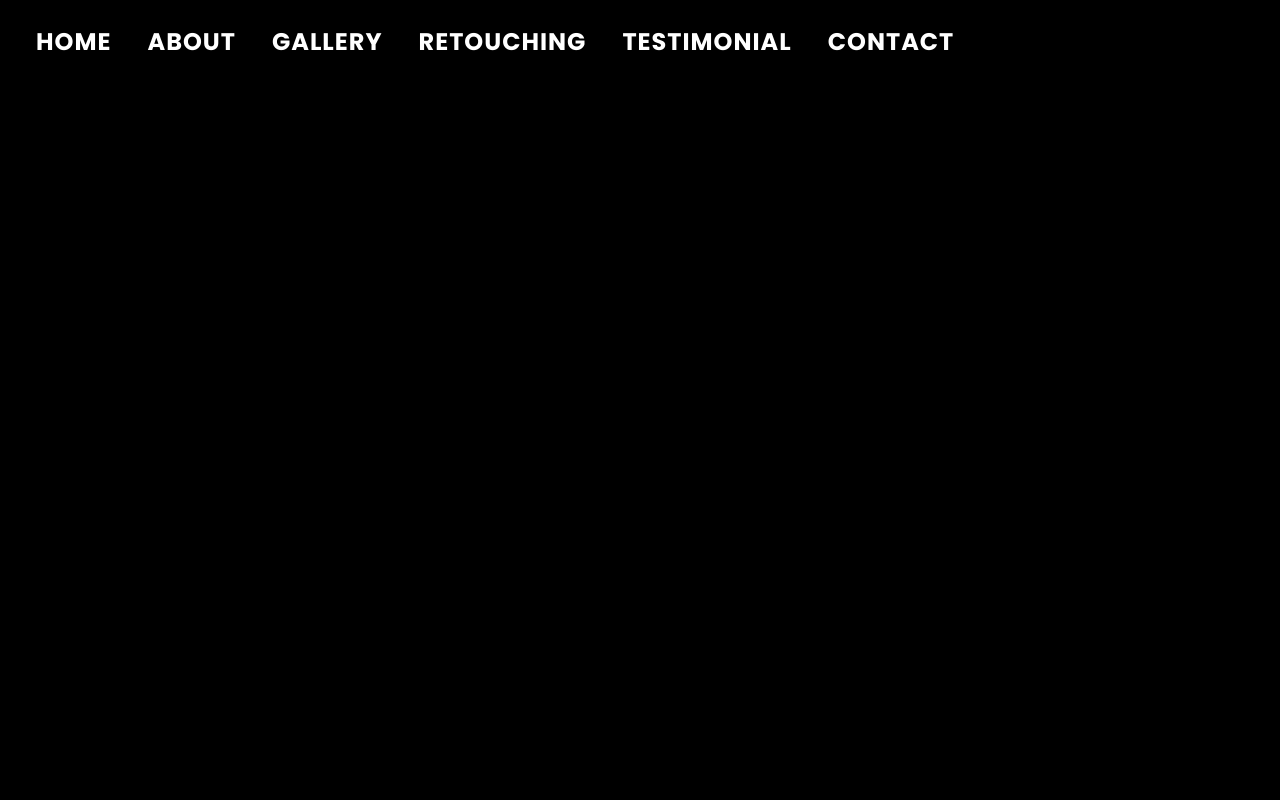
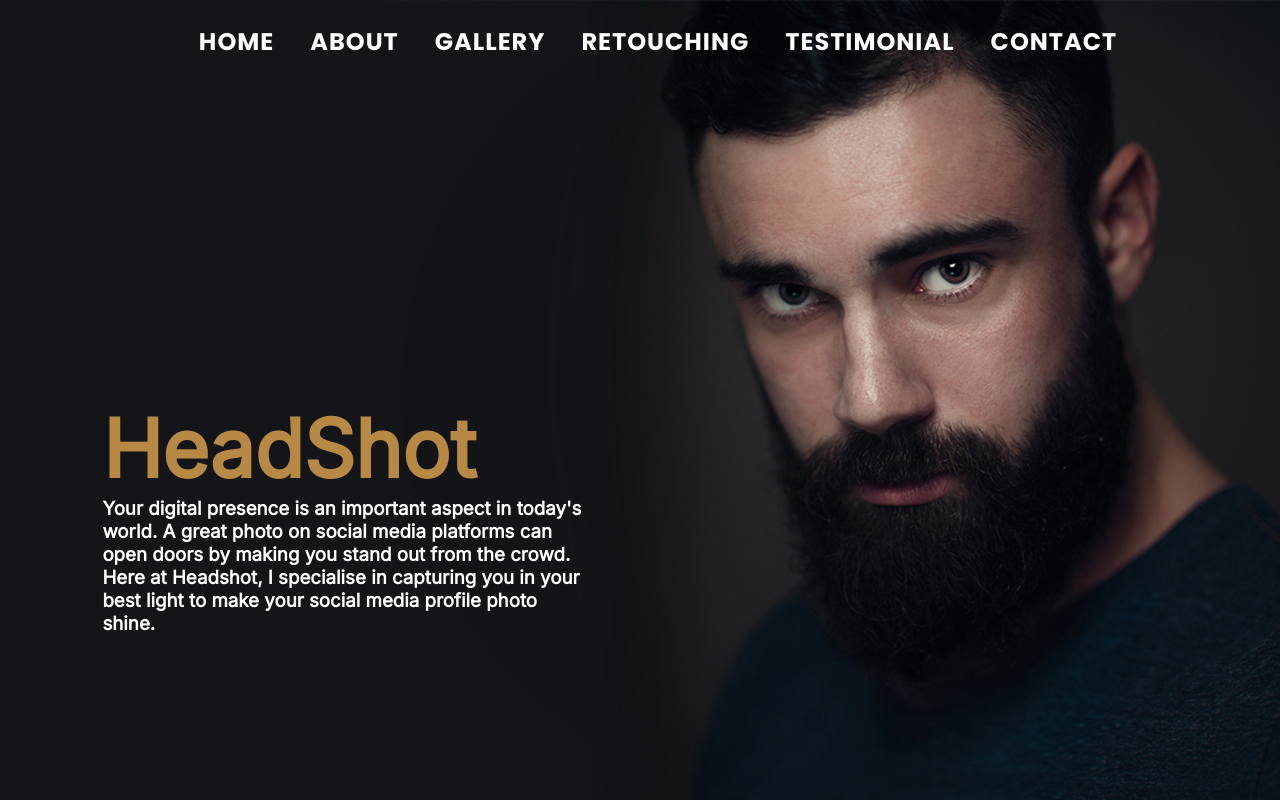
Before and after one commit to Sdalsosa/Headshot-Photography, a plain HTML site: page index.html in a window 1280 px wide. Drawn offline with Linux system fonts and the light colour scheme.

Commit message:
Add main page content and style
Add:
- main background image to images folder
- main section content to index.html and styling in style.css
- more styling to navbar
- h1 styling

```diff
--- a/style.css
+++ b/assets/css/style.css
@@ -11,16 +11,41 @@
   font-family: "Inter", sans-serif;
   color: white;
   box-sizing: border-box;
-  background-color: black;
 }
 
 /* ---- headings ---- */
 
+h1 {
+  font-size: 5rem;
+  color: #b88845;
+}
+
+h2 {
+
+}
+
+h3 {
+
+}
+
+h4 {
+
+}
+
+h5 {
+
+}
+
+.header-box {
+
+}
+
 /* ---- Navbar ---- */
 
-nav {
+.navbar {
   display: flex;
   padding-top: 1.5rem;
+  justify-content: center;
 }
 
 .nav-items {
@@ -50,6 +75,22 @@ nav {
 
 /* ---- Main page Section start ----*/
 
+.main {
+  height: 100vh;
+  width: 100%;
+  background-color: #141519;
+  background-image: url(/assets/images/main-image.jpg);
+  background-size: cover;
+  background-position: center;
+}
+
+.banner {
+  position: absolute;
+  top: 50%;
+  left: 8%;
+  max-width: 30rem;
+}
+
 /* ---- about section start ---- */
 
 /* ---- gallery section start ---- */
--- a/index.html
+++ b/index.html
@@ -4,14 +4,20 @@
     <meta charset="UTF-8">
     <meta http-equiv="X-UA-Compatible" content="IE=edge">
     <meta name="viewport" content="width=device-width, initial-scale=1.0">
+    <link rel="stylesheet" type="text/css" href="assets/css/style.css">
     <title>Headshot Photography Ireland</title>
-    <link rel="stylesheet" type="text/css" href="style.css" />
   </head>
+
   <body>
 
-  <!---- Navbar start ---->
+    <!---- main Section start ---->
+
+    <section id="home" class="main">
+
+      <!---- navbar ---->
 
       <nav>
+        <div class="navbar">
           <ul class="nav-items">
             <li><a href="#home">Home</a></li>
             <li><a href="#about">About</a></li>
@@ -20,38 +26,47 @@
             <li><a href="#testimonial">Testimonial</a></li>
             <li><a href="#contact">Contact</a></li>
           </ul>
+        </div>
       </nav>
 
-    <!---- Main Section start ---->
+      <!---- main statement ---->
 
-    <section id="home">
+      <div class="banner">
+        <h1>HeadShot</h1>
+        <h3>
+          Your digital presence is an important aspect in today's world.
+          A great photo on social media platforms can open doors by making
+          you stand out from the crowd. Here at Headshot, I specialise in capturing
+          you in your best light to make your social media profile photo shine.
+        </h3>
+      </div>
 
     </section>
 
-    <!---- About section start ---->
+    <!---- about section start ---->
     <section id="about">
 
     </section>
 
-    <!----- Gallery section start ----------->
+    <!----- gallery section start ----------->
 
     <section id="gallery">
 
     </section>
 
-    <!----- Retouching section start ----------->
+    <!----- retouching section start ----------->
 
     <section id="retouch">
 
     </section>
 
-    <!------ Testimonial section start ------>
+    <!------ testimonial section start ------>
 
     <section id="testimonial">
 
     </section>
 
-    <!------ Contact section start ------>
+    <!------ contact section start ------>
 
     <section id="contact">
 
```
Also changed, not shown: assets/images/main-image.jpg (added). Lines whose indentation alone changed are shown as unchanged.
